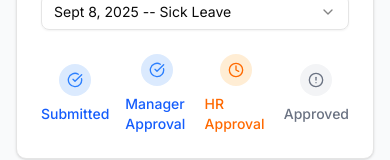
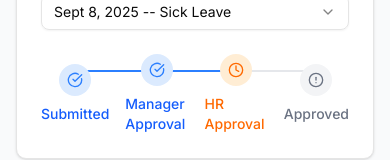
Before and after one commit to VRUSHTI-PATEL/TMS-LMS-Design, a Next.js app: page / in a window 390 px wide. Shown: the part 643-803 px from the top of the page. Built offline with nearby package versions, Linux system fonts and the light colour scheme.

Commit message:
leave progress status change in emp dahsboard

```diff
--- a/components/employee-dashboard.tsx
+++ b/components/employee-dashboard.tsx
@@ -45,7 +45,7 @@ export function EmployeeDashboard({ userRoles }: EmployeeDashboardProps) {
     if (currentLeave?.status === "completed") {
       return (
         <div className="flex items-center justify-between relative flex-wrap gap-4">
-          <div className="absolute top-4 left-8 right-8 h-0.5 bg-blue-500 hidden md:block"></div>
+          <div className="absolute top-4 left-8 right-8 h-0.5 bg-blue-500"></div>
           {["Submitted", "Manager Approval", "HR Approval", "Approved"].map((stage, idx) => (
             <div key={idx} className="flex flex-col items-center relative z-10 flex-1">
               <div className="w-8 h-8 bg-blue-100 rounded-full flex items-center justify-center mb-2">
@@ -59,7 +59,8 @@ export function EmployeeDashboard({ userRoles }: EmployeeDashboardProps) {
     } else if (currentLeave?.status === "submitted") {
       return (
         <div className="flex items-center justify-between relative flex-wrap gap-4">
-          <div className="absolute top-4 left-8 right-8 h-0.5 bg-gray-200 hidden md:block"></div>
+          <div className="absolute top-4 left-8 right-8 h-0.5 bg-gray-200"></div>
+          <div className="absolute top-4 left-8 w-1/4 h-0.5 bg-blue-500"></div>
           <div className="flex flex-col items-center relative z-10 flex-1">
             <div className="w-8 h-8 bg-blue-100 rounded-full flex items-center justify-center mb-2">
               <CheckCircle className="w-4 h-4 text-blue-500" />
@@ -89,14 +90,15 @@ export function EmployeeDashboard({ userRoles }: EmployeeDashboardProps) {
     } else {
       return (
         <div className="flex items-center justify-between relative flex-wrap gap-4">
-          <div className="absolute top-4 left-8 right-8 h-0.5 bg-gray-200 hidden md:block"></div>
-          <div className="absolute top-4 left-8 w-1/3 h-0.5 bg-blue-500 hidden md:block"></div>
+          <div className="absolute top-4 left-8 right-8 h-0.5 bg-gray-200"></div>
+          <div className="absolute top-4 left-8 w-2/4 h-0.5 bg-blue-500"></div>
           <div className="flex flex-col items-center relative z-10 flex-1">
             <div className="w-8 h-8 bg-blue-100 rounded-full flex items-center justify-center mb-2">
               <CheckCircle className="w-4 h-4 text-blue-500" />
             </div>
             <span className="text-sm font-medium text-blue-600">Submitted</span>
           </div>
+          <div className="absolute top-4 left-8 w-1/4 h-0.5 bg-blue-500"></div>
           <div className="flex flex-col items-center relative z-10 flex-1">
             <div className="w-8 h-8 bg-blue-100 rounded-full flex items-center justify-center mb-2">
               <CheckCircle className="w-4 h-4 text-blue-500" />
```
